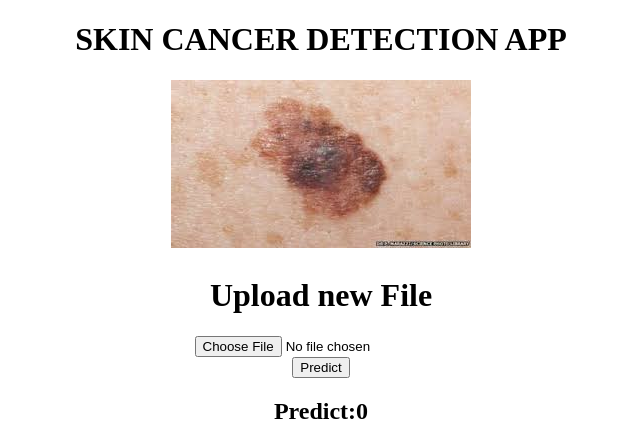
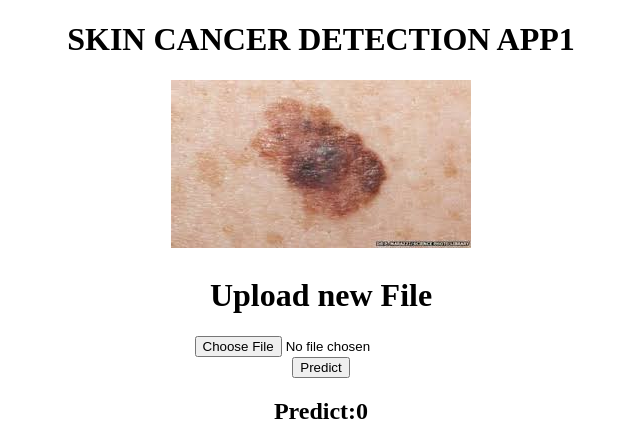
Before and after one commit to NagendraH/SKINCANCER6, a Flask app: page / in a window 1280 px wide. Shown: the top 424 px of the page, without its empty margins (319-959 px from the left). Run offline with Flask 2, Linux system fonts and the light colour scheme.

Commit message:
Update index.html

```diff
--- a/templates/index.html
+++ b/templates/index.html
@@ -1,6 +1,6 @@
 <!doctype html>
     <title>Skin Cancer Detection</title>
-    <h1 style="text-align:center;"> SKIN CANCER DETECTION APP</h1>
+    <h1 style="text-align:center;"> SKIN CANCER DETECTION APP1</h1>
     <h1 style="text-align:center;"><img style="text-align:center;" src="static\sk.jpg"  alt="Smiley face" style="float:left;width:100px;height:100px;"></h1>
     <h1 style="text-align:center;">Upload new File</h1>
     <form style="text-align:center;" method=post enctype=multipart/form-data>
```
